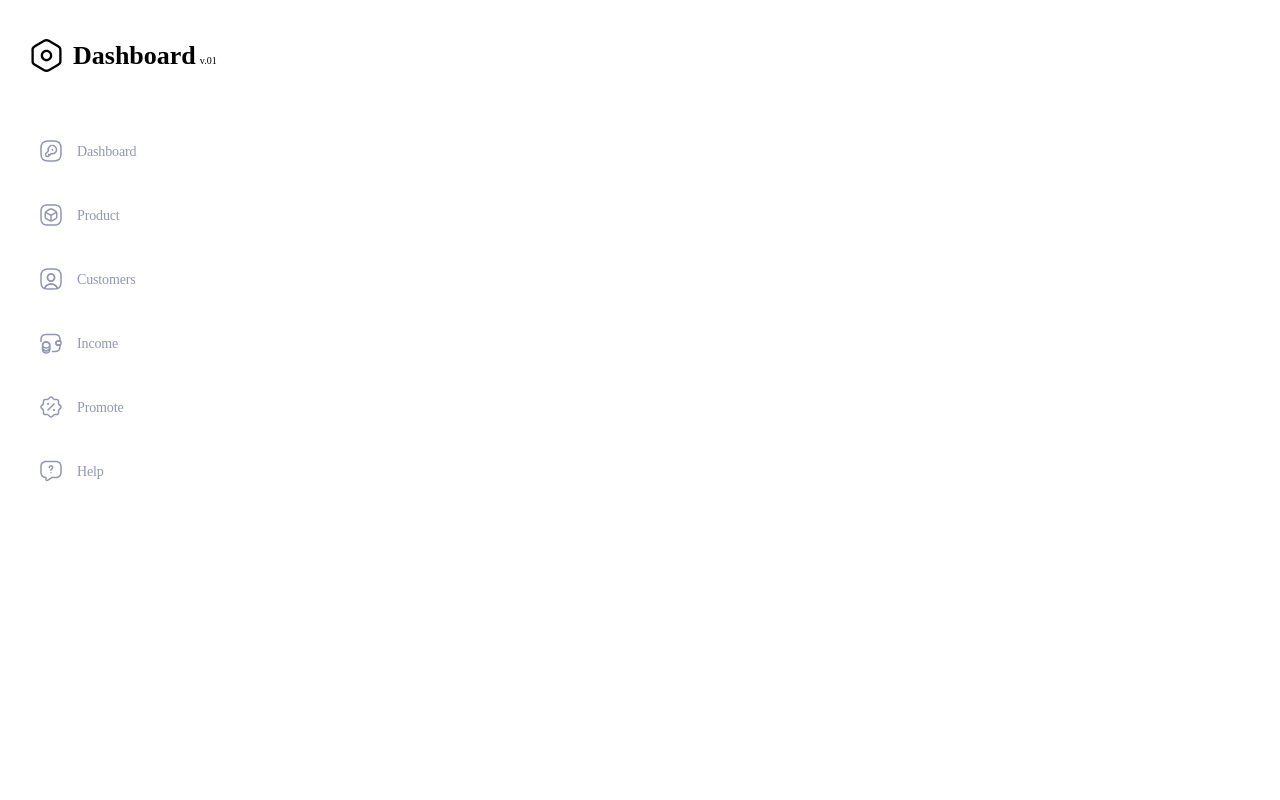
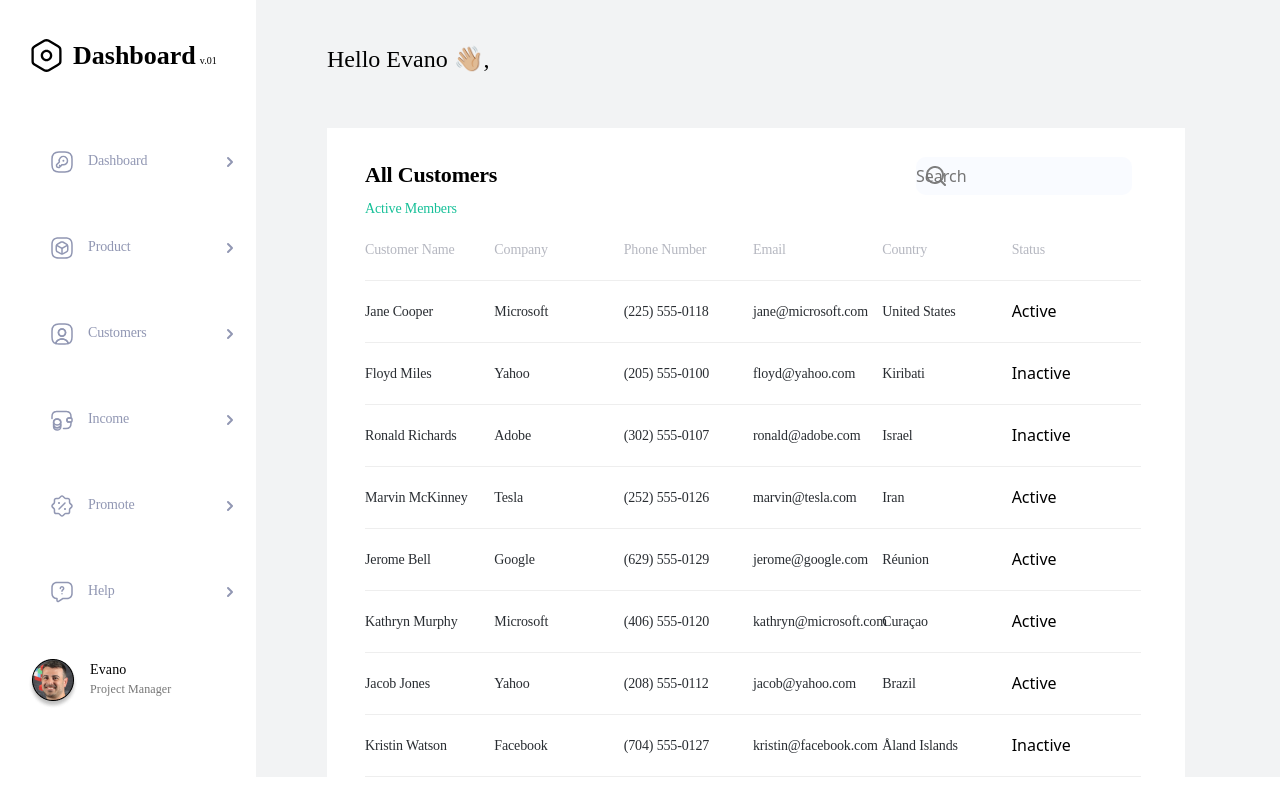
Before and after one commit to ArbakovMaxim/Test-Calculator, a website built with Parcel: page src/index.html in a window 1280 px wide. Built offline with nearby package versions, Linux system fonts and the light colour scheme.

Commit message:
add tabl

```diff
--- /dev/null
+++ b/src/partials/aside.html
@@ -0,0 +1,111 @@
+<aside class="aside">
+  <div class="aside--wrapper">
+    <div class="logo--wrapper">
+      <img width="37" height="37" class="logo--svg" src="./images/logo.svg" />
+      <div class="logo--wrapper__text">
+        <p class="logo--text">Dashboard</p>
+        <span class="logo-text__version">v.01</span>
+      </div>
+    </div>
+
+    <nav class="navigation">
+      <ul class="navigation__list">
+        <li class="navigation__item">
+          <div class="navigation__item--wraper">
+            <img
+              width="24"
+              height="24"
+              class="Svg"
+              src="./images/Dasboard.svg"
+            />
+            <p class="navigation__text">Dashboard</p>
+          </div>
+          <img
+            width="16"
+            height="16"
+            class="navigation--chevron"
+            src="./images/chevron-right 2.svg"
+          />
+        </li>
+        <li class="navigation__item">
+          <div class="navigation__item--wraper">
+            <img
+              width="24"
+              height="24"
+              class="Svg"
+              src="./images/product.svg"
+            />
+            <p class="navigation__text">Product</p>
+          </div>
+          <img
+            width="16"
+            height="16"
+            class="navigation--chevron"
+            src="./images/chevron-right 2.svg"
+          />
+        </li>
+        <li class="navigation__item">
+          <div class="navigation__item--wraper">
+            <img
+              width="24"
+              height="24"
+              class="Svg"
+              src="./images/customers.svg"
+            />
+            <p class="navigation__text">Customers</p>
+          </div>
+          <img
+            width="16"
+            height="16"
+            class="navigation--chevron"
+            src="./images/chevron-right 2.svg"
+          />
+        </li>
+        <li class="navigation__item">
+          <div class="navigation__item--wraper">
+            <img width="24" height="24" class="Svg" src="./images/incom.svg" />
+            <p class="navigation__text">Income</p>
+          </div>
+          <img
+            width="16"
+            height="16"
+            class="navigation--chevron"
+            src="./images/chevron-right 2.svg"
+          />
+        </li>
+        <li class="navigation__item">
+          <div class="navigation__item--wraper">
+            <img width="24" height="24" class="Svg" src="./images/promot.svg" />
+            <p class="navigation__text">Promote</p>
+          </div>
+          <img
+            width="16"
+            height="16"
+            class="navigation--chevron"
+            src="./images/chevron-right 2.svg"
+          />
+        </li>
+        <li class="navigation__item">
+          <div class="navigation__item--wraper">
+            <img width="24" height="24" class="Svg" src="./images/Help.svg" />
+            <p class="navigation__text">Help</p>
+          </div>
+          <img
+            width="16"
+            height="16"
+            class="navigation--chevron"
+            src="./images/chevron-right 2.svg"
+          />
+        </li>
+      </ul>
+    </nav>
+
+    <div class="avatar--wrapper">
+      <img src="./images/Ellipse 8.png" alt="avatar" />
+      <div class="avatar--wrapper__text">
+        <p class="avatar--name">Evano</p>
+        <p class="avatar--position">Project Manager</p>
+      </div>
+    </div>
+  </div>
+</aside>
--- /dev/null
+++ b/src/partials/customers.html
@@ -0,0 +1,90 @@
+<section class="customers">
+  <div class="customers--wrapper">
+    <p class="customers--name">Hello Evano 👋🏼,</p>
+    <div class="customers--list__wrapper">
+      <div class="customers--wrapper__search">
+        <div>
+          <p class="customers--title">All Customers</p>
+          <p class="customers--title--active">Active Members</p>
+        </div>
+        <input class="customers--search" type="text" placeholder="Search" />
+      </div>
+      <div class="customers--table__wrapper">
+        <table class="customers--table">
+          <tr class="customers--table__line">
+            <th class="customers--title__table">Customer Name</th>
+            <th class="customers--title__table">Company</th>
+            <th class="customers--title__table">Phone Number</th>
+            <th class="customers--title__table">Email</th>
+            <th class="customers--title__table">Country</th>
+            <th class="customers--title__table">Status</th>
+          </tr>
+          <tr class="customers--table__line">
+            <td class="customers--info__text">Jane Cooper</td>
+            <td class="customers--info__text">Microsoft</td>
+            <td class="customers--info__text">(225) 555-0118</td>
+            <td class="customers--info__text">jane@microsoft.com</td>
+            <td class="customers--info__text">United States</td>
+            <td>Active</td>
+          </tr>
+          <tr class="customers--table__line">
+            <td class="customers--info__text">Floyd Miles</td>
+            <td class="customers--info__text">Yahoo</td>
+            <td class="customers--info__text">(205) 555-0100</td>
+            <td class="customers--info__text">floyd@yahoo.com</td>
+            <td class="customers--info__text">Kiribati</td>
+            <td>Inactive</td>
+          </tr>
+          <tr class="customers--table__line">
+            <td class="customers--info__text">Ronald Richards</td>
+            <td class="customers--info__text">Adobe</td>
+            <td class="customers--info__text">(302) 555-0107</td>
+            <td class="customers--info__text">ronald@adobe.com</td>
+            <td class="customers--info__text">Israel</td>
+            <td>Inactive</td>
+          </tr>
+          <tr class="customers--table__line">
+            <td class="customers--info__text">Marvin McKinney</td>
+            <td class="customers--info__text">Tesla</td>
+            <td class="customers--info__text">(252) 555-0126</td>
+            <td class="customers--info__text">marvin@tesla.com</td>
+            <td class="customers--info__text">Iran</td>
+            <td>Active</td>
+          </tr>
+          <tr class="customers--table__line">
+            <td class="customers--info__text">Jerome Bell</td>
+            <td class="customers--info__text">Google</td>
+            <td class="customers--info__text">(629) 555-0129</td>
+            <td class="customers--info__text">jerome@google.com</td>
+            <td class="customers--info__text">Réunion</td>
+            <td>Active</td>
+          </tr>
+          <tr class="customers--table__line">
+            <td class="customers--info__text">Kathryn Murphy</td>
+            <td class="customers--info__text">Microsoft</td>
+            <td class="customers--info__text">(406) 555-0120</td>
+            <td class="customers--info__text">kathryn@microsoft.com</td>
+            <td class="customers--info__text">Curaçao</td>
+            <td>Active</td>
+          </tr>
+          <tr class="customers--table__line">
+            <td class="customers--info__text">Jacob Jones</td>
+            <td class="customers--info__text">Yahoo</td>
+            <td class="customers--info__text">(208) 555-0112</td>
+            <td class="customers--info__text">jacob@yahoo.com</td>
+            <td class="customers--info__text">Brazil</td>
+            <td>Active</td>
+          </tr>
+          <tr class="customers--table__line">
+            <td class="customers--info__text">Kristin Watson</td>
+            <td class="customers--info__text">Facebook</td>
+            <td class="customers--info__text">(704) 555-0127</td>
+            <td class="customers--info__text">kristin@facebook.com</td>
+            <td class="customers--info__text">Åland Islands</td>
+            <td>Inactive</td>
+          </tr>
+        </table>
+      </div>
+    </div>
+  </div>
+</section>
--- a/src/partials/start.html
+++ /dev/null
@@ -1,45 +0,0 @@
-<aside class="aside">
-  <div class="logo--wraper">
-    <img width="37" height="37" class="logo--svg" src="./images/logo.svg" />
-    <div class="logo--wrapper__text">
-      <p class="logo--text">Dashboard</p>
-      <span class="logo-text__version">v.01</span>
-    </div>
-  </div>
-
-  <div>
-    <nav class="navigation">
-      <ul class="navigation__list">
-        <li class="navigation__item">
-          <img width="24" height="24" class="Svg" src="./images/Dasboard.svg" />
-          <p class="navigation__text">Dashboard</p>
-        </li>
-        <li class="navigation__item">
-          <img width="24" height="24" class="Svg" src="./images/product.svg" />
-          <p class="navigation__text">Product</p>
-        </li>
-        <li class="navigation__item">
-          <img
-            width="24"
-            height="24"
-            class="Svg"
-            src="./images/customers.svg"
-          />
-          <p class="navigation__text">Customers</p>
-        </li>
-        <li class="navigation__item">
-          <img width="24" height="24" class="Svg" src="./images/incom.svg" />
-          <p class="navigation__text">Income</p>
-        </li>
-        <li class="navigation__item">
-          <img width="24" height="24" class="Svg" src="./images/promot.svg" />
-          <p class="navigation__text">Promote</p>
-        </li>
-        <li class="navigation__item">
-          <img width="24" height="24" class="Svg" src="./images/Help.svg" />
-          <p class="navigation__text">Help</p>
-        </li>
-      </ul>
-    </nav>
-  </div>
-</aside>
--- /dev/null
+++ b/src/sass/_aside.scss
@@ -0,0 +1,12 @@
+.aside {
+  float: left;
+  background-color: white;
+  width: 20%;
+  height: 100%;
+}
+
+.aside--wrapper {
+  display: flex;
+  flex-direction: column;
+  justify-content: space-between;
+}
--- /dev/null
+++ b/src/sass/_avatar-block.scss
@@ -0,0 +1,30 @@
+.avatar--wrapper {
+  display: flex;
+  margin-left: 28px;
+  margin-bottom: 10px;
+  margin-top: 44px;
+}
+
+.avatar--wrapper__text {
+  margin-left: 12px;
+}
+
+.avatar--name {
+  font-family: 'Poppins';
+  font-style: normal;
+  font-weight: 500;
+  font-size: 14px;
+  line-height: 21px;
+  letter-spacing: 0.01em;
+  color: #000000;
+}
+
+.avatar--position {
+  font-family: 'Poppins';
+  font-style: normal;
+  font-weight: 400;
+  font-size: 12px;
+  line-height: 18px;
+  letter-spacing: 0.01em;
+  color: #757575;
+}
--- /dev/null
+++ b/src/sass/_customers.scss
@@ -0,0 +1,102 @@
+.customers {
+  float: right;
+  background-color: #f2f3f4;
+  height: 100%;
+  width: 80%;
+}
+
+.customers--wrapper {
+  margin-left: 71px;
+  margin-top: 41px;
+  margin-right: 95px;
+}
+
+.customers--name {
+  font-family: 'Poppins';
+  font-style: normal;
+  font-weight: 500;
+  font-size: 24px;
+  line-height: 36px;
+}
+
+.customers--list__wrapper {
+  padding-left: 38px;
+  margin-top: 51px;
+  background-color: white;
+}
+
+.customers--title {
+  padding-top: 30px;
+  font-family: 'Poppins';
+  font-style: normal;
+  font-weight: 600;
+  font-size: 22px;
+  line-height: 33px;
+  letter-spacing: -0.01em;
+}
+
+.customers--title--active {
+  margin-top: 7px;
+  font-family: 'Poppins';
+  font-style: normal;
+  font-weight: 400;
+  font-size: 14px;
+  line-height: 21px;
+  letter-spacing: -0.01em;
+  color: #16c098;
+}
+
+.customers--search {
+  padding: 7 0 7 40;
+  width: 216px;
+  height: 38px;
+  background: url(../images/search.png) no-repeat 8px center;
+  background-color: #f9fbff;
+  border: #e7e7e7;
+  border-radius: 10px;
+}
+.customers--wrapper__search {
+  display: flex;
+  justify-content: space-between;
+  align-items: baseline;
+  padding-right: 53px;
+}
+
+.customers--table__wrapper {
+  margin-right: 44px;
+}
+
+.customers--table {
+  table-layout: fixed;
+  width: 100%;
+  border-collapse: collapse;
+}
+
+.customers--table__line {
+  border-bottom: 1px solid #eeeeee;
+}
+
+.customers--title__table {
+  font-family: 'Poppins';
+  font-style: normal;
+  font-weight: 500;
+  font-size: 14px;
+  line-height: 21px;
+  letter-spacing: -0.01em;
+  color: #b5b7c0;
+  padding-top: 20px;
+  padding-bottom: 20px;
+  text-align: left;
+}
+
+.customers--info__text {
+  font-family: 'Poppins';
+  font-style: normal;
+  font-weight: 500;
+  font-size: 14px;
+  line-height: 21px;
+  letter-spacing: -0.01em;
+  color: #292d32;
+  padding-top: 20px;
+  padding-bottom: 20px;
+}
--- a/src/sass/_logo.scss
+++ b/src/sass/_logo.scss
@@ -1,4 +1,4 @@
-.logo--wraper {
+.logo--wrapper {
   display: flex;
   margin-left: 28px;
   margin-top: 36px;
--- a/src/sass/_navigation.scss
+++ b/src/sass/_navigation.scss
@@ -11,10 +11,18 @@
 .navigation__item {
   display: flex;
   align-items: center;
+  justify-content: space-between;
+  width: 210px;
+  height: 46px;
+  padding: 11px;
 
   &:not(:last-child) {
     margin-bottom: 40px;
   }
+}
+
+.navigation__item--wraper {
+  display: flex;
 }
 
 .navigation__text {
--- a/src/sass/_start.scss
+++ /dev/null
@@ -1,6 +0,0 @@
-.aside {
-  float: left;
-  background-color: white;
-  width: 306px;
-  height: 100vh;
-}
--- a/src/sass/index.scss
+++ b/src/sass/index.scss
@@ -1,4 +1,6 @@
 @import './common';
-@import './start';
+@import './aside';
 @import './logo';
 @import './navigation';
+@import './avatar-block';
+@import './customers';
```
Also changed, not shown: src/index.html (+2 -1 lines), src/partials/main.html (deleted, +0 -1 lines), src/images/Ellipse 8.png (added), src/images/search.png (added), src/sass/index.css, 1 other file.
